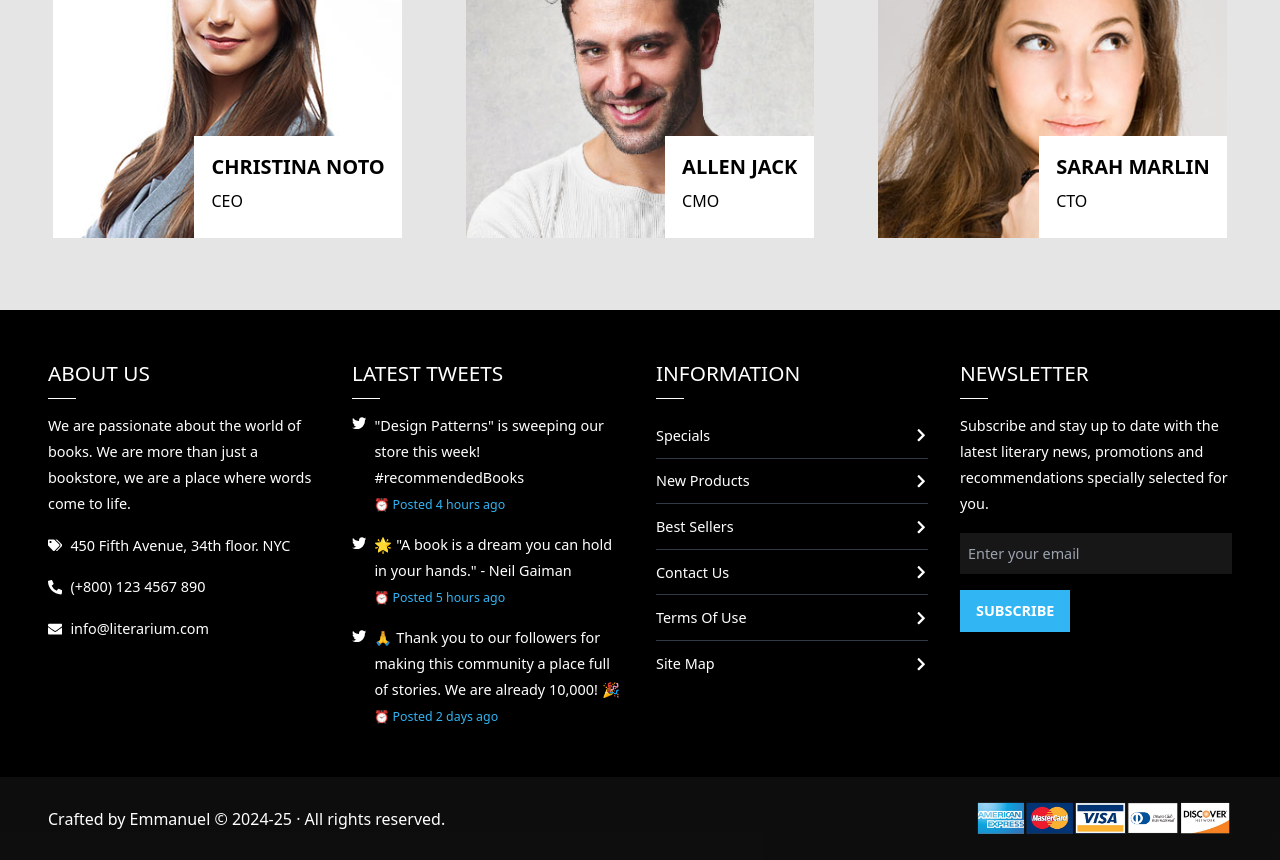
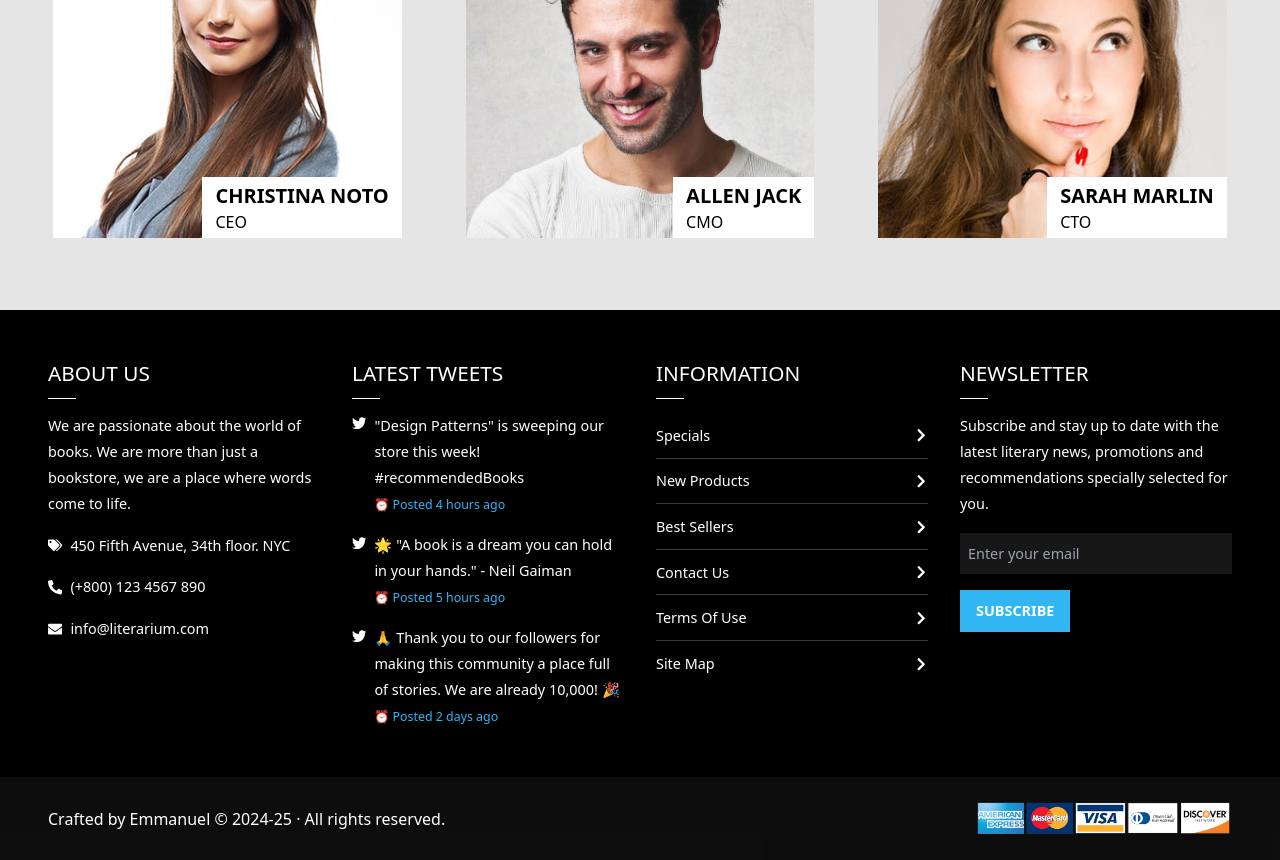
Before and after one commit to emmanuel-cruz-dev/literarium, a React (Vite) app: page /about in a window 1280 px wide. Shown: the part 3740-4600 px from the top of the page. Built offline with nearby package versions, Linux system fonts and the light colour scheme.

Commit message:
estilos en about-founders card

```diff
--- a/src/styles/pages.css
+++ b/src/styles/pages.css
@@ -146,8 +146,7 @@
   display: flex;
   flex-direction: column;
   justify-content: end;
-  gap: 0.5rem;
-  padding: 1rem;
+  padding: 0.2rem 0.75rem;
   width: 100%;
   height: 100%;
   border: 1px solid var(--white-color);
@@ -158,6 +157,11 @@
   height: fit-content;
 }
 
+.about-founders__card:hover .about-founders__card__body {
+  gap: 0.5rem;
+  padding: 1rem;
+}
+
 /***************************************
  *             Fin: Founders           *
  ***************************************/
```
